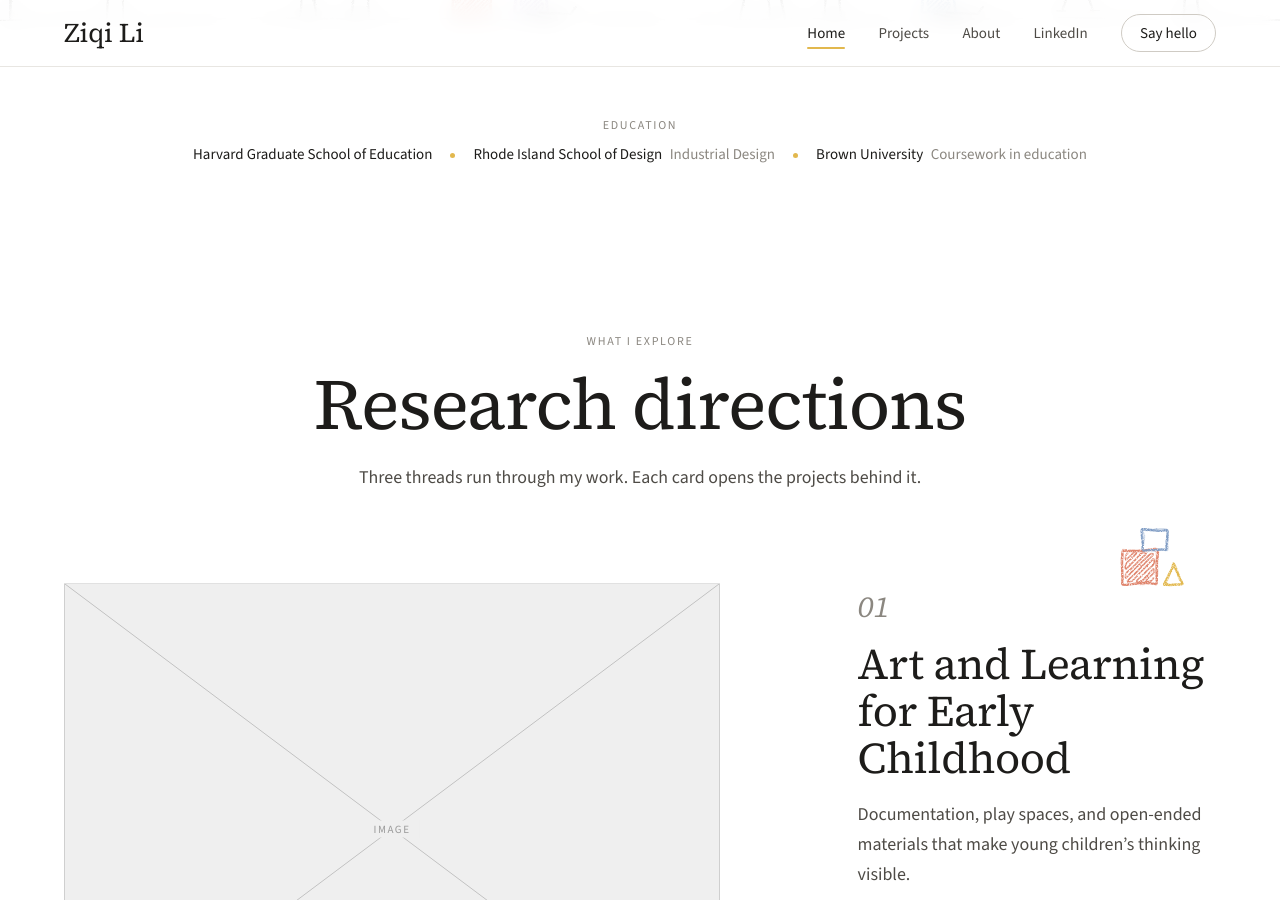
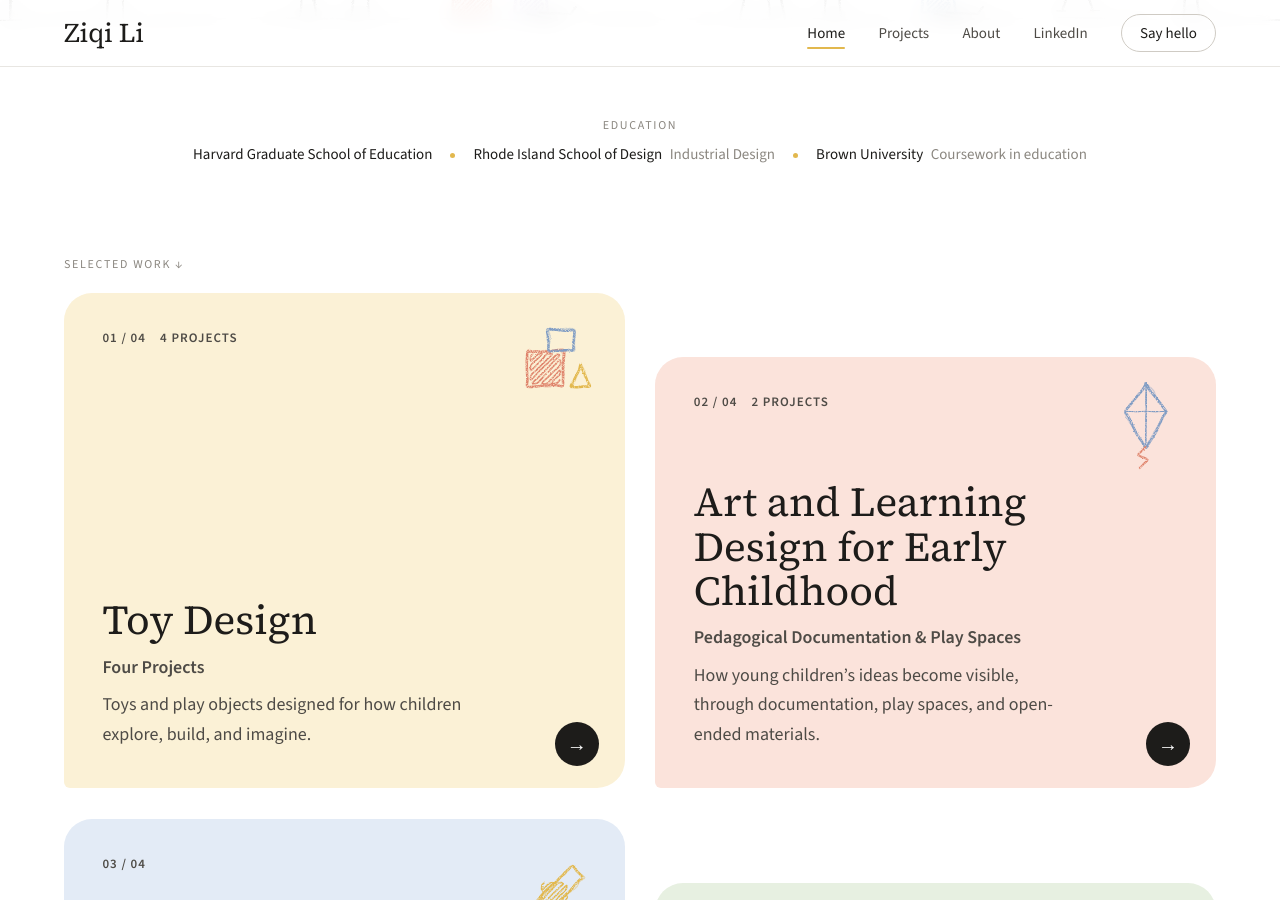
Before and after one commit to lizilizi0422-cmd/lizilizi0422-cmd.github.io, a Jekyll site: the page built from index.html, in a window 1280 px wide and 900 px high, scrolled down 1036 px. Built offline with Jekyll 4.4.1, drawn with Linux system fonts in a browser that asks for light colours; nearby versions of some CDN libraries; some web fonts are replaced; some of the changed text lies outside the part shown.

Commit message:
Home: playful Selected work tiles, reorder 4 project areas

```diff
--- a/_layouts/home.html
+++ b/_layouts/home.html
@@ -34,6 +34,31 @@ layout: default
     <li><span class="edu-school">{{ e.school }}</span>{% if e.program and e.program != "" %}<span class="edu-program">{{ e.program }}</span>{% endif %}</li>
     {%- endfor %}
   </ul>
+</section>
+
+{%- comment -%} ②½ SELECTED WORK — the 4 project areas as playful tiles (order = "order" in each _sections file) · 四大作品板块 {%- endcomment -%}
+{%- assign areas = site.sections | sort: "order" -%}
+{%- assign tdood = "block,kite,pencil,chestnut" | split: "," -%}
+<section class="work" id="work" aria-labelledby="work-title">
+  <div class="wrap work-head">
+    <h2 id="work-title" class="mini">Selected work <span aria-hidden="true">↓</span></h2>
+  </div>
+  <ol class="wrap work-grid">
+    {%- for a in areas %}
+    {%- assign ti = forloop.index0 | modulo: 4 -%}{%- capture dp -%}art/d-{{ tdood[ti] }}.svg{%- endcapture -%}
+    {%- assign subs = site.projects | where_exp: "p", "p.path contains a.slug" -%}
+    <li class="tile tile-{{ forloop.index }}" data-reveal style="--d:{{ forloop.index }}">
+      <a class="tile-link" href="{{ a.url | relative_url }}">
+        <span class="tile-meta" aria-hidden="true"><span class="tile-count">0{{ forloop.index }} / 0{{ areas.size }}</span>{% if subs.size > 1 %}<span class="tile-n">{{ subs.size }} projects</span>{% endif %}</span>
+        <span class="tile-doodle" aria-hidden="true">{% include {{ dp }} %}</span>
+        <h3 class="tile-title">{{ a.display_title | default: a.title }}</h3>
+        {%- if a.tagline and a.tagline != "" %}<p class="tile-tag">{{ a.tagline }}</p>{% endif %}
+        {%- if a.summary and a.summary != "" %}<p class="tile-sum">{{ a.summary }}</p>{% endif %}
+        <span class="tile-go" aria-hidden="true">→</span>
+      </a>
+    </li>
+    {%- endfor %}
+  </ol>
 </section>
 
 {%- comment -%} ③ RESEARCH DIRECTIONS — alternating, loosely placed rows · 研究方向：左右交替、错落排布 {%- endcomment -%}
--- a/assets/css/style.css
+++ b/assets/css/style.css
@@ -511,3 +511,37 @@ body{font-size:18px}
 .phero.no-media{padding-bottom:16px}
 .reflections{padding-top:clamp(36px,4.5vw,64px)}
 .blk-text:not(:has(.bt-body *)):not(:has(h2)):not(:has(.kicker)){display:none}
+
+/* ── Selected work tiles (v4 playful) · 四大作品板块彩色卡片 ─────────────
+   Ideas: numbered "01 / 04" counter (astha.design), area label + project count (kwasiadidako.com),
+   soft colour blocks (louisarosenheck.fun), wiggly hover toys (anamarini.com), crayon doodles (emergentinquirystudio.com). */
+.work { padding-block: clamp(48px, 7vw, 96px) 0; }
+.work-head { margin-bottom: 20px; }
+.work-grid { display: grid; grid-template-columns: repeat(2, minmax(0, 1fr)); gap: clamp(18px, 2.4vw, 32px); }
+.tile { --tc: #FBF1D6; --ta: var(--cy); }
+.tile-2 { --tc: #FBE3DB; --ta: var(--cc); }
+.tile-3 { --tc: #E3EBF6; --ta: var(--cb); }
+.tile-4 { --tc: #E7F0E1; --ta: var(--cs); }
+.tile:nth-child(even) { margin-top: clamp(0px, 5vw, 64px); }
+.tile-link { position: relative; display: flex; flex-direction: column; height: 100%; min-height: 300px; padding: clamp(24px, 3vw, 40px); background: var(--tc); border-radius: 28px 28px 28px 6px; text-decoration: none; color: var(--ink); transition: transform .45s var(--ease), box-shadow .45s var(--ease), border-radius .45s var(--ease); }
+.tile-link:hover, .tile-link:focus-visible { transform: rotate(-1.2deg) translateY(-6px); box-shadow: 6px 8px 0 var(--ta); border-radius: 6px 28px 28px 28px; }
+.tile:nth-child(even) .tile-link:hover, .tile:nth-child(even) .tile-link:focus-visible { transform: rotate(1.2deg) translateY(-6px); }
+.tile-link:focus-visible { outline: 3px solid var(--ink); outline-offset: 4px; }
+.tile-meta { display: flex; gap: 14px; font: 600 13px/1 var(--sans); letter-spacing: .08em; text-transform: uppercase; color: var(--ink-2); }
+.tile-doodle { position: absolute; top: 18px; right: 22px; width: clamp(64px, 8vw, 96px); transition: transform .6s var(--ease); }
+.tile-link:hover .tile-doodle, .tile-link:focus-visible .tile-doodle { animation: tile-wiggle .9s var(--ease); }
+.tile-title { margin-top: auto; padding-top: 72px; font: 400 clamp(28px, 3.2vw, 42px)/1.08 var(--serif); max-width: 16ch; }
+.tile-tag { margin: 10px 0 8px; font-weight: 600; color: var(--ink-2); }
+.tile-sum { margin: 0; color: var(--ink-2); max-width: 46ch; }
+.tile-go { position: absolute; right: 26px; bottom: 22px; display: grid; place-items: center; width: 44px; height: 44px; border-radius: 50%; background: var(--ink); color: #fff; font-size: 20px; transition: transform .45s var(--ease); }
+.tile-link:hover .tile-go, .tile-link:focus-visible .tile-go { transform: translateX(6px) rotate(-12deg); }
+.tile-sum { padding-right: 48px; }
+@keyframes tile-wiggle { 0%,100% { transform: rotate(0) } 25% { transform: rotate(-10deg) scale(1.08) } 55% { transform: rotate(8deg) } 80% { transform: rotate(-3deg) } }
+/* hero name: each word hops when hovered (Ana Marini-style playful letters) · 名字悬停时跳一下 */
+.motion .hero-name .sw:hover > span { animation: word-hop .5s var(--ease); }
+@keyframes word-hop { 40% { transform: translateY(-.12em) rotate(-3deg) } }
+@media (max-width: 760px) { .work-grid { grid-template-columns: 1fr; } .tile:nth-child(even) { margin-top: 0; } .tile-link { min-height: 0; } }
+@media (prefers-reduced-motion: reduce) {
+  .tile-link, .tile-go, .tile-doodle { transition: none !important; animation: none !important; }
+  .tile-link:hover, .tile-link:focus-visible, .tile:nth-child(even) .tile-link:hover { transform: none !important; }
+}
```
Also changed, not shown: _sections/early-childhood.md (+1 -1 lines), _sections/findmy-voice.md (+1 -1 lines), _sections/lab-practicum.md (+1 -1 lines), _sections/toy-design.md (+1 -1 lines).
